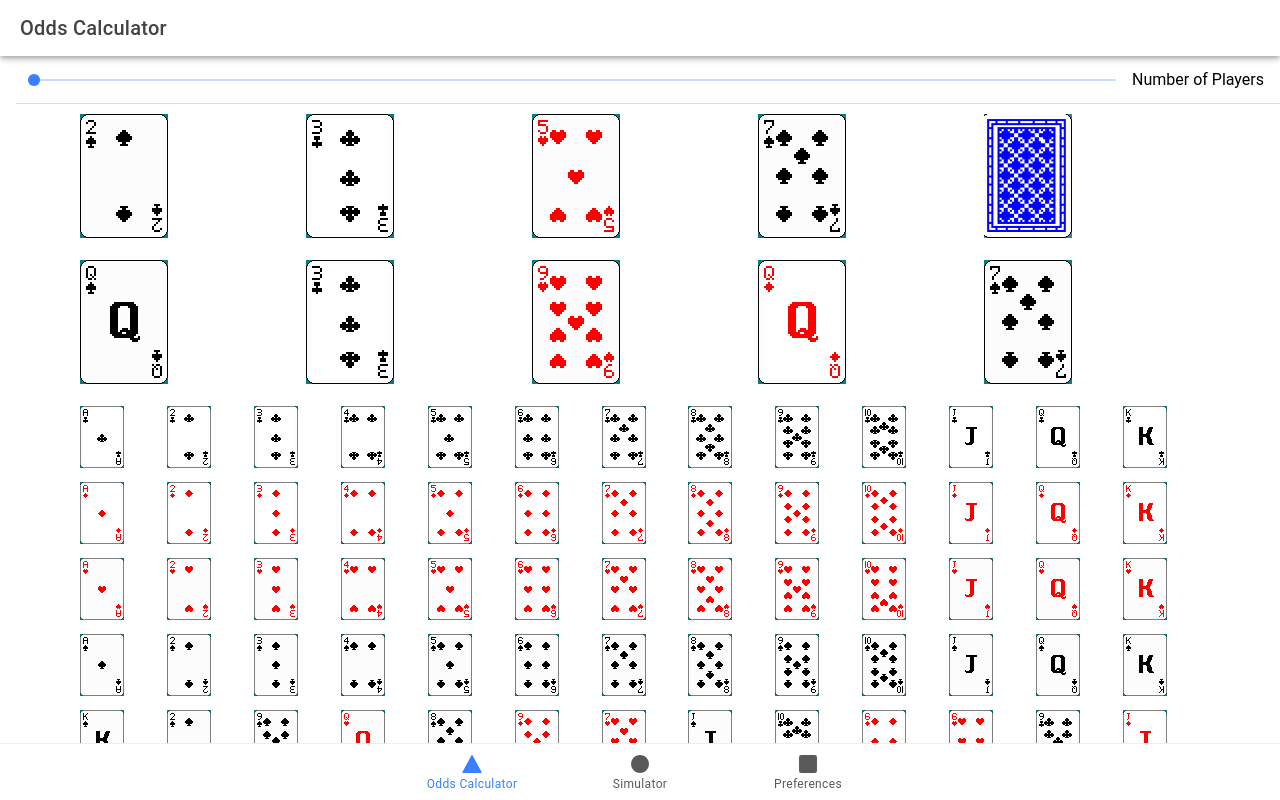
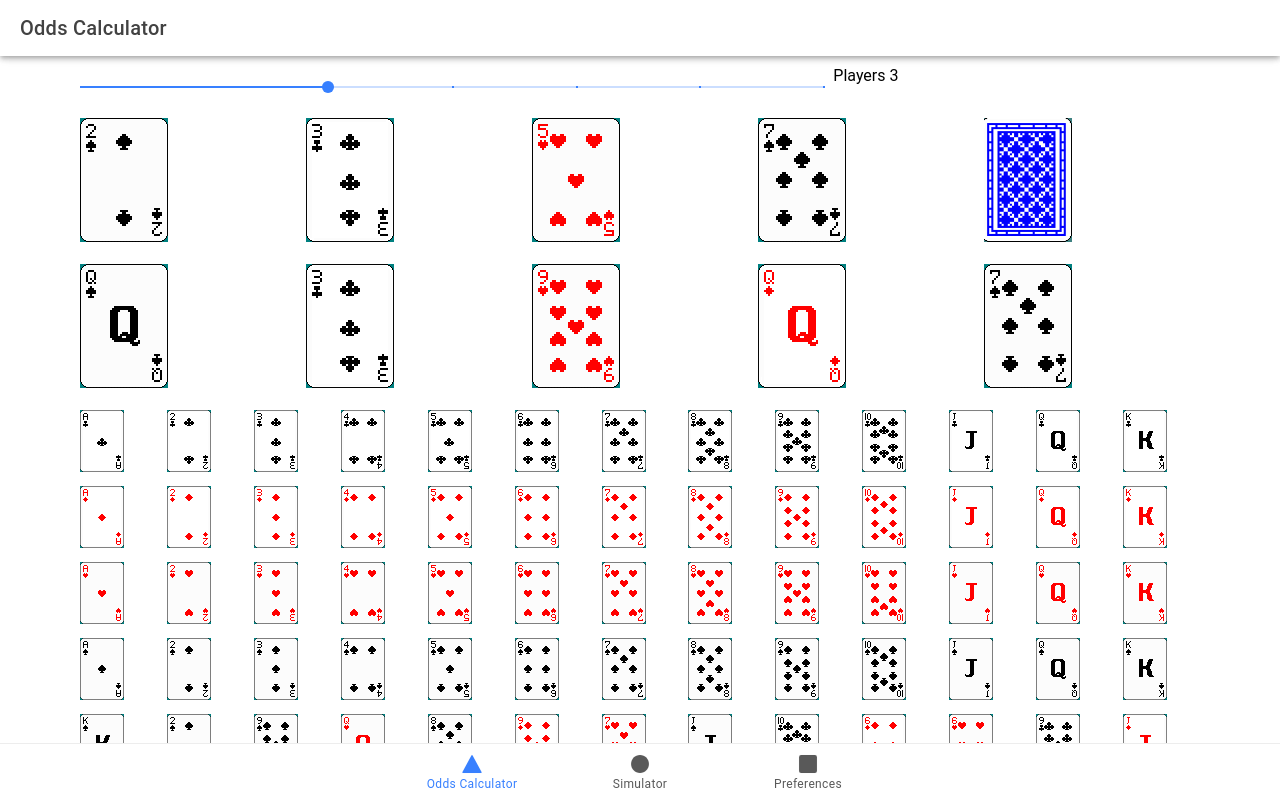
Before and after one commit to AdrianoAugustoFreire/two-to-seven-draw-poker, a React (Vite) app: page /tab1 in a window 1280 px wide. Built offline with nearby package versions, Linux system fonts and the light colour scheme.

Commit message:
slider, event and state

```diff
--- a/src/pages/Tab1.tsx
+++ b/src/pages/Tab1.tsx
@@ -1,17 +1,22 @@
 import { IonContent, IonHeader, IonPage, IonRange, IonTitle, IonToolbar } from '@ionic/react';
 import { IonCol, IonGrid, IonRow } from '@ionic/react';
-import { IonList, IonItem } from '@ionic/react';
 
 import PlayingCard from '../components/PlayingCard';
 import Suits from '../components/Suits';
 
 import './Tab1.css';
 import { useState } from 'react';
-import Deck, { fullDeck } from '../components/Deck';
-
-// const [ players, setPlayers ] = useState<Player[]> ([])
+import Deck from '../components/Deck';
 
 const Tab1: React.FC = () => {
+
+  const [plqyerCount, setPlayerCount] = useState<number>(3)
+
+  function handlePlayerCountChange(event: CustomEvent) {
+    const newValue = event.detail.value as number;
+    setPlayerCount(newValue);
+  }
+
   return (
     <IonPage>
       <IonHeader>
@@ -25,12 +30,20 @@ const Tab1: React.FC = () => {
             <IonTitle size="large">Odds Calculator</IonTitle>
           </IonToolbar>
         </IonHeader>
-        <IonItem>
-          <IonRange min={1} max={7} labelPlacement='end' label='Number of Players'>
-            {/* onIonChange={({ detail }) => console.log('ionChange emitted value: ' + detail.value)} */}
-          </IonRange>
-        </IonItem>
         <IonGrid fixed={true}>
+          <IonRow>
+            <IonCol size='8'>
+              <IonRange
+                min={1}
+                max={7}
+                step={1}
+                snaps={true}
+                value={plqyerCount}
+                onIonChange={handlePlayerCountChange}>
+             </IonRange>
+            </IonCol>
+            <IonCol>Players {plqyerCount}</IonCol>
+          </IonRow>
           <IonRow className='cards'>
             <IonCol><PlayingCard suit={Suits.spades} value={'2'} open={true} width={88} height={124}></PlayingCard></IonCol>
             <IonCol><PlayingCard suit={Suits.clubs} value={'3'} open={true} width={88} height={124}></PlayingCard></IonCol>
```
